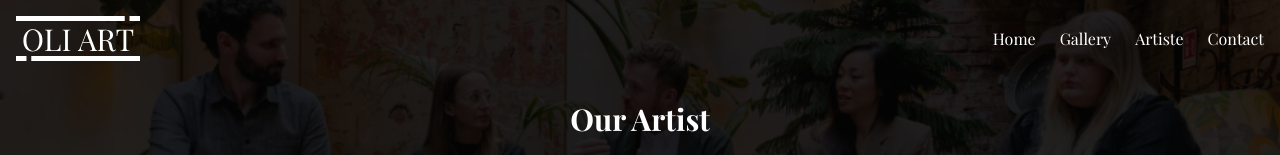
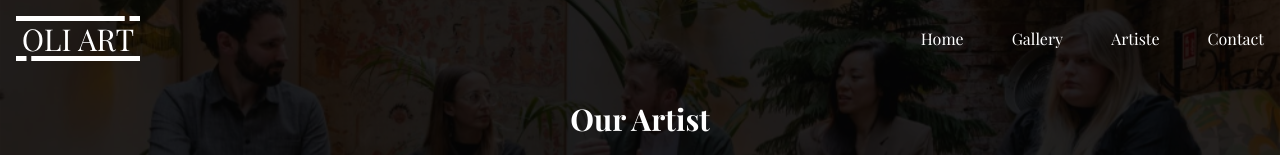
Before and after one commit to tiffan-source/ArtWebsite, a React (Create React App) app: page /artist in a window 1280 px wide. Shown: the top 155 px of the page. Built offline with nearby package versions, Linux system fonts and the light colour scheme; a web font is replaced by a local one.

Commit message:
center navbar

```diff
--- a/src/components/Navbar.jsx
+++ b/src/components/Navbar.jsx
@@ -16,12 +16,12 @@ function Navbar() {
   };
   return (
     <>
-      <nav className='absolute top-0 w-screen px-4 py-4 z-10 2md:hidden'>
+      <nav className='absolute top-0 w-screen px-4 py-4 z-10 2md:hidden container left-1/2 -translate-x-1/2'>
         <div className='flex justify-between items-center'>
           <a href="#home">
             <img src={logoImage} alt="My Logo" />
           </a>
-          <ul className='flex gap-6 text-white'>
+          <ul className='flex gap-12 text-white'>
             <li>
               <a href="#home" className=''>Home</a>
             </li>
@@ -49,7 +49,7 @@ function Navbar() {
             <a href="#contact" className='block m-2'>Contact</a>
           </div>
           <span className='text-white text-xl' onClick={changeTextColor}>
-            {currentclip === 0 ? <FontAwesomeIcon icon={faBars} className='transition-all duration-200 ease-linear' /> : <FontAwesomeIcon icon={faXmark} className='transition-all duration-200 ease-linear rotate-180' />}
+            {currentclip === 0 ? <FontAwesomeIcon icon={faBars} className='transition-all duration-200 ease-linear' /> : <FontAwesomeIcon icon={faXmark} className='transition-all duration-200 ease-linear rotate-180 ' />}
           </span>
         </div>
       </nav>
```
